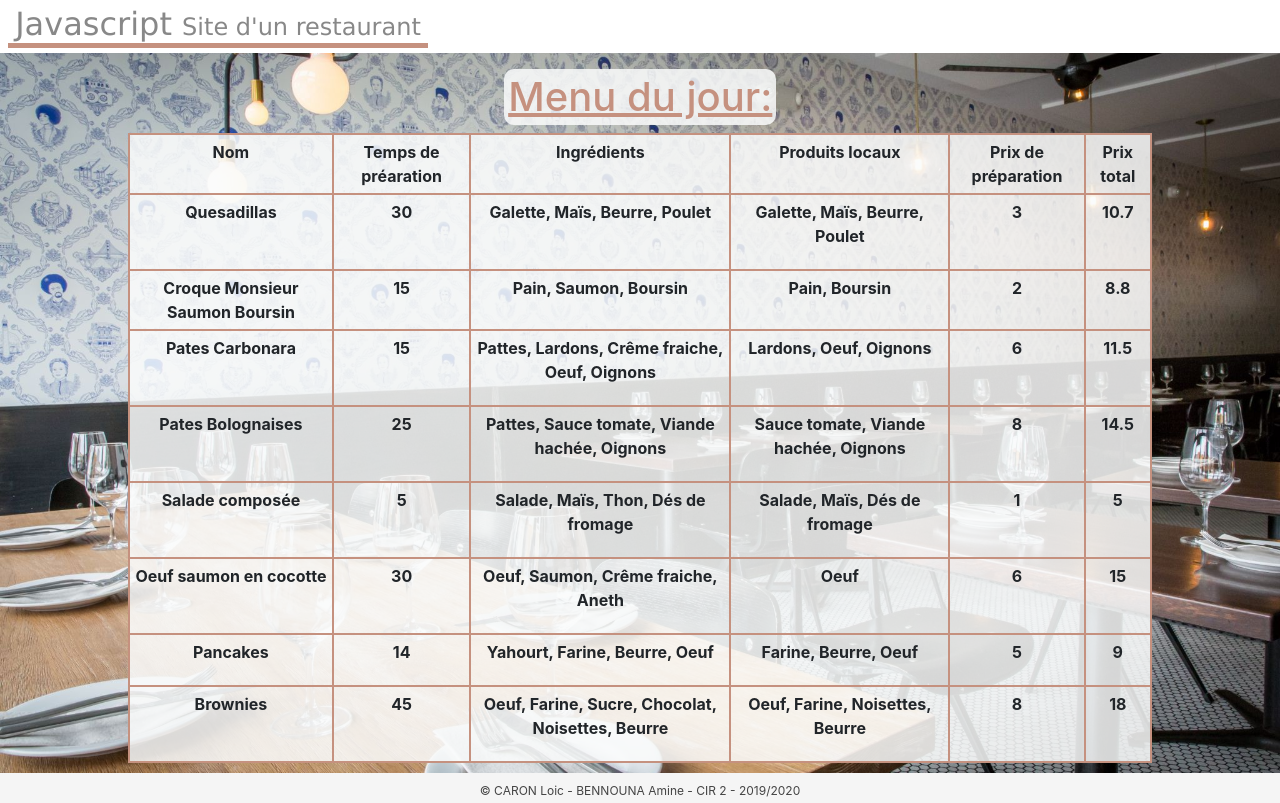
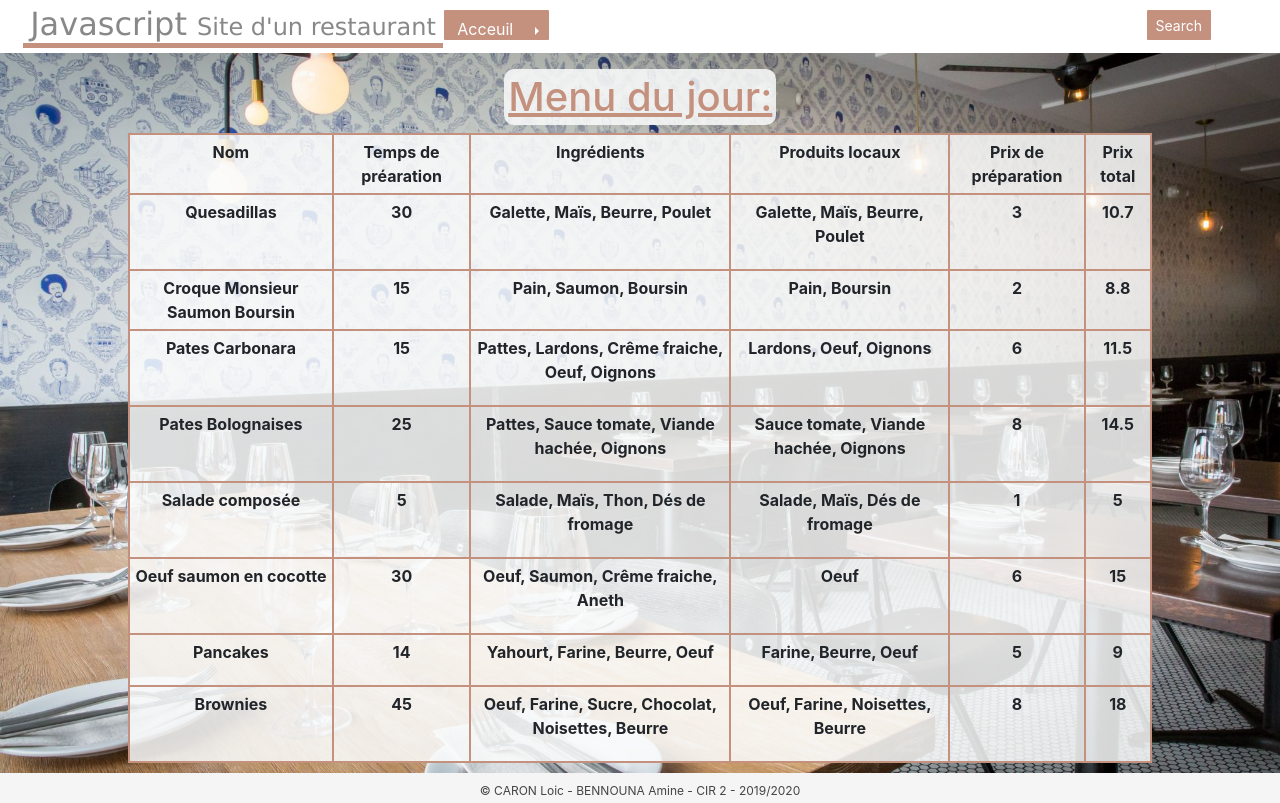
Before and after one commit to Loiccaron/TPJS3, a plain HTML site: page index.html in a window 1280 px wide. Drawn offline with nearby package versions, Linux system fonts and the light colour scheme.

Commit message:
Ajout css

```diff
--- a/css/main.css
+++ b/css/main.css
@@ -52,3 +52,49 @@ body {
     width: 66%;
     margin: 0 auto;
 }
+
+#search {
+    float: right;
+    margin-top: 9px;
+    width: 250px;
+}
+
+.search {
+    padding: 5px 0;
+    width: 230px;
+    height: 30px;
+    position: relative;
+    left: 10px;
+    float: left;
+    line-height: 22px;
+}
+
+.search input {
+    position: absolute;
+    width: 0px;
+    float: Left;
+    margin-left: 210px;
+    -webkit-transition: all 0.7s ease-in-out;
+    -moz-transition: all 0.7s ease-in-out;
+    -o-transition: all 0.7s ease-in-out;
+    transition: all 0.7s ease-in-out;
+    height: 30px;
+    line-height: 18px;
+    padding: 0 2px 0 2px;
+    border-radius:1px;
+}
+
+.search:hover input, .search input:focus {
+    width: 230px;
+    margin-left: 0px;
+}
+
+.btn {
+    height: 30px;
+    position: absolute;
+    right: 0;
+    top: 5px;
+    border-radius:1px;
+    background-color: #c5917f;
+    color: #fff;
+}
--- a/index.html
+++ b/index.html
@@ -9,7 +9,37 @@
     </head>
     <body>
         <div id="header">
-            <h1>Javascript <span class="subtitle">Site d'un restaurant</span></h1>
+            <div class="container-fluid">
+                <div class="row">
+                    <div class="col-md-4">
+                        <h1>Javascript <span class="subtitle">Site d'un restaurant</span></h1>
+                    </div>
+                    <div class="col-md-1">
+                        <div class="btn-group">
+                            <!-- Split dropright button -->
+                            <div class="btn-group dropright">
+                                <button type="button" class="btn">
+                                    Acceuil
+                                </button>
+                                <button type="button" class="btn dropdown-toggle dropdown-toggle-split" data-toggle="dropdown" aria-haspopup="true" aria-expanded="false">
+                                    <span class="sr-only">Acceuil</span>
+                                </button>
+                                <div class="dropdown-menu">
+                                    <a class="dropdown-item" href="#">Ajouter un plat</a>
+                                    <a class="dropdown-item" href="#">Ajouter des ingrédients</a>
+                                </div>
+                            </div>
+                        </div>
+                    </div>
+                    <div class="offset-md-4"></div>
+                    <div class="col-md-3">
+                        <div class="search">
+                            <input type="text" class="form-control input-sm" maxlength="64" placeholder="Search" required/>
+                            <button type="submit" class="btn btn-sm">Search</button>
+                        </div>
+                    </div>
+                </div>
+            </div>
         </div>
         <div id="content">
             <div class="container-fluid">
@@ -37,7 +67,10 @@
         <div id="footer">
             <p>&copy; CARON Loic - BENNOUNA Amine - CIR 2 - 2019/2020</p>
         </div>
-
+        <script src="https://code.jquery.com/jquery-3.3.1.slim.min.js" integrity="sha384-q8i/X+965DzO0rT7abK41JStQIAqVgRVzpbzo5smXKp4YfRvH+8abtTE1Pi6jizo" crossorigin="anonymous"></script>
+        <script src="https://cdnjs.cloudflare.com/ajax/libs/popper.js/1.14.7/umd/popper.min.js" integrity="sha384-UO2eT0CpHqdSJQ6hJty5KVphtPhzWj9WO1clHTMGa3JDZwrnQq4sF86dIHNDz0W1" crossorigin="anonymous"></script>
+        <script src="https://stackpath.bootstrapcdn.com/bootstrap/4.3.1/js/bootstrap.min.js" integrity="sha384-JjSmVgyd0p3pXB1rRibZUAYoIIy6OrQ6VrjIEaFf/nJGzIxFDsf4x0xIM+B07jRM" crossorigin="anonymous"></script>
+        <script src="./js/bootstrap.bundle.min.js"></script>
         <script src="./js/ingredients.js"></script>
         <script src="./js/plats.js"></script>
         <script src="./js/ingredient.js"></script>
```
